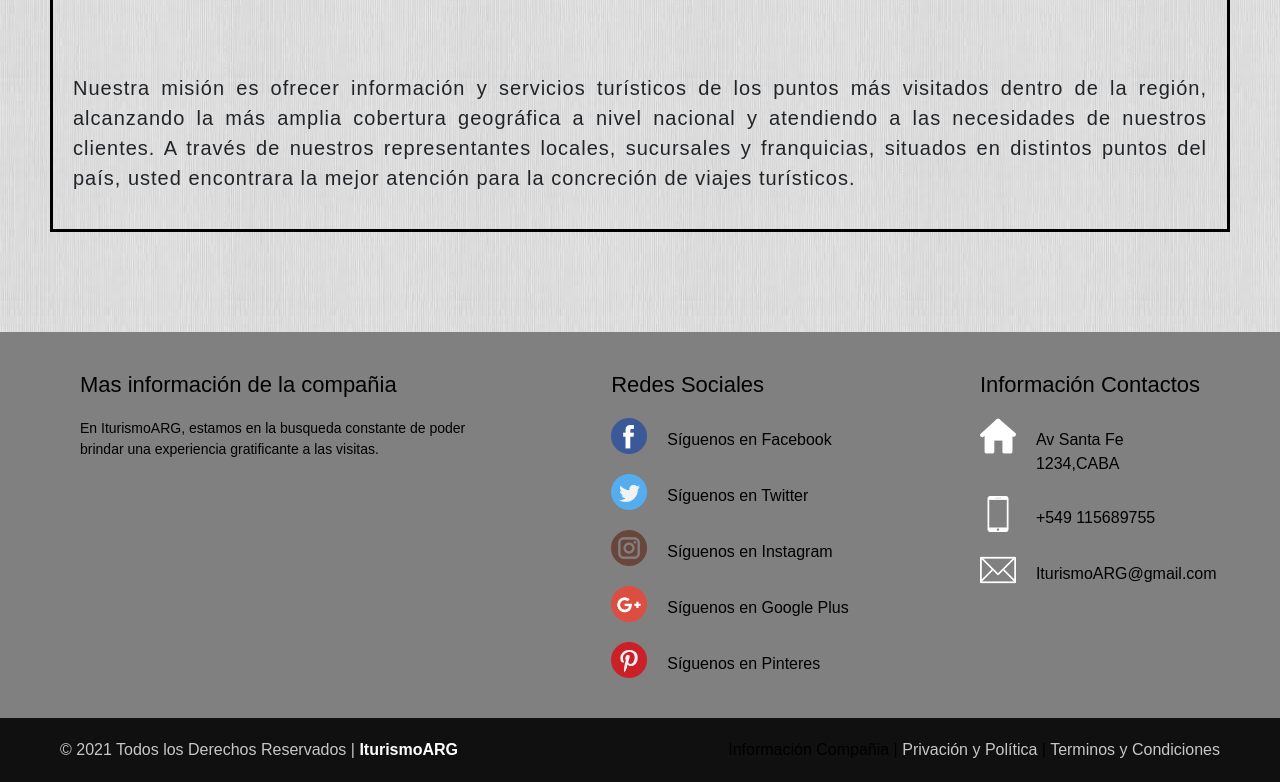
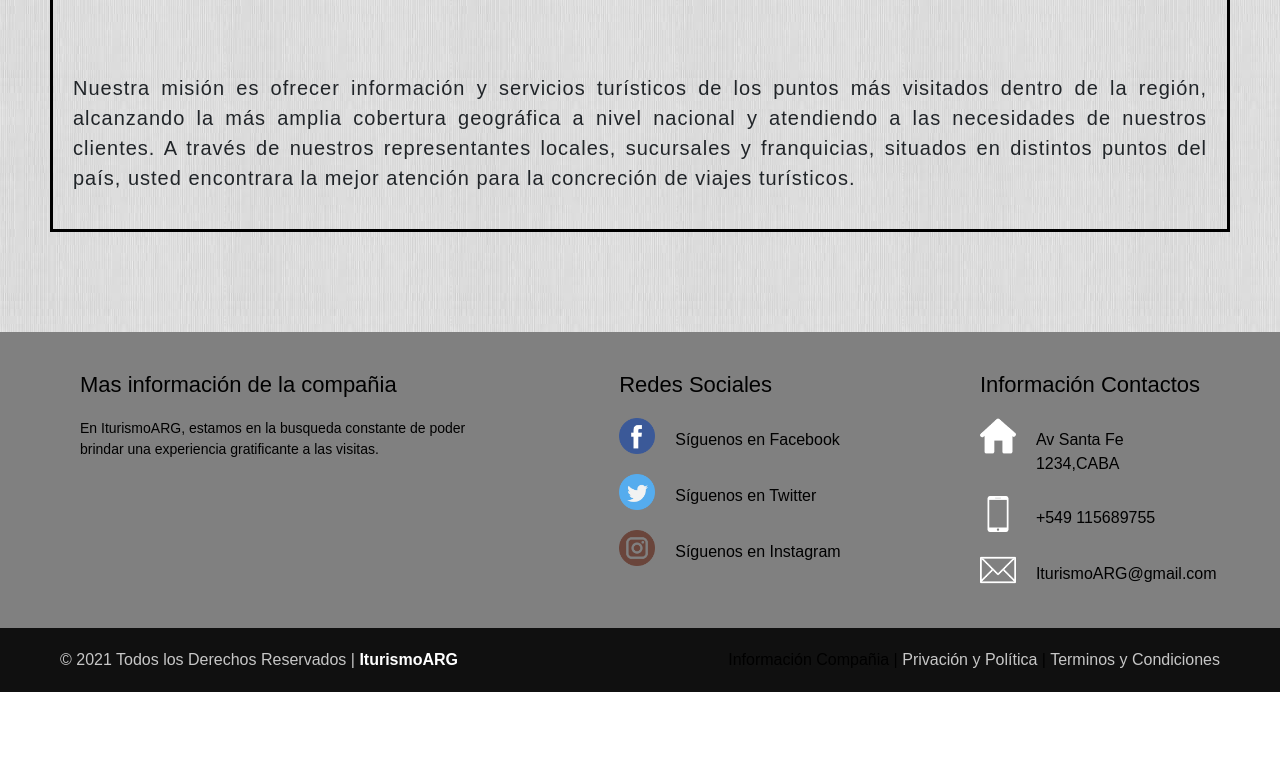
Before and after one commit to BautistaCasanas/Final-DesarrolloWeb-Coder, a website: page quienes-somos.html in a window 1280 px wide. Shown: the part 1245-2027 px from the top of the page. After the commit the page ends 1937 px from the top, so only its background shows below. Drawn offline with nearby package versions, Linux system fonts and the light colour scheme.

Commit message:
Agregando cambios

```diff
--- a/quienes-somos.html
+++ b/quienes-somos.html
@@ -88,27 +88,17 @@
                 <h2>Redes Sociales</h2>
 
                 <div class="row1">
-                    <img src="./icons/facebook.png">
-                    <label>Síguenos en Facebook</label>
+                  <a href=""><img src="./icons/facebook.png"></a>
+                    <label> Síguenos en Facebook</label>
                 </div>
                 <div class="row1">
-                    <img src="./icons/twitter.png">
+                    <a href=""><img src="./icons/twitter.png"></a>
                     <label>Síguenos en Twitter</label>
                 </div>
                 <div class="row1">
-                    <img src="./icons/instagram.png">
+                    <a href=""><img src="./icons/instagram.png"></a>
                     <label>Síguenos en Instagram</label>
                 </div>
-                <div class="row1">
-                    <img src="./icons/google-plus.png">
-                    <label>Síguenos en Google Plus</label>
-                </div>
-                <div class="row1">
-                    <img src="./icons/pinterest.png">
-                    <label>Síguenos en Pinteres</label>
-                </div>
-
-
             </div>
 
             <div class="colum3">
@@ -141,7 +131,7 @@
     <div class="container-footer">
             <div class="footer">
                 <div class="copyright">
-                    © 2021 Todos los Derechos Reservados | <a href="">IturismoARG</a>
+                    © 2021 Todos los Derechos Reservados | <a href="#IturismoARG" >IturismoARG</a>
                 </div>
 
                 <div class="information">
--- a/scss/main.scss
+++ b/scss/main.scss
@@ -311,7 +311,7 @@ footer{
                         margin-top: 10px;
                         margin-left: 20px;
                         color: black;
-                        text-decoration: none;
+                        list-style: none;
                 }
             }
         }
```
Also changed, not shown: contacto.html (+5 -15 lines), destinos.html (+5 -15 lines), galeria.html (+5 -15 lines), index.html (+6 -6 lines), css/estilos.css.
